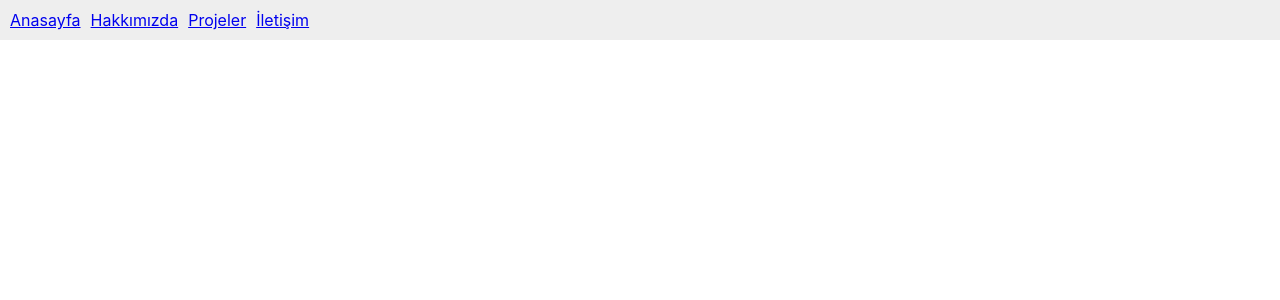
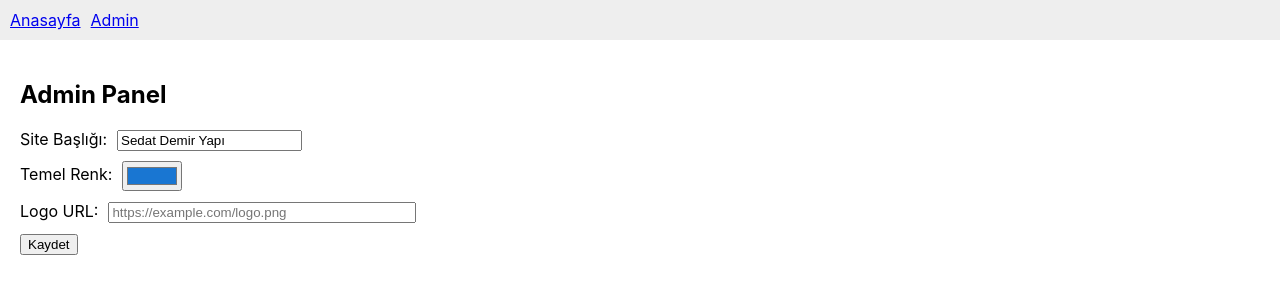
Before and after one commit to Sametkrdg/DekoDem, a React (Create React App) app: page /admin in a window 1280 px wide. Shown: the top 300 px of the page. Built offline with nearby package versions, Linux system fonts and the light colour scheme; the HTML template or start-up script is replaced by a standard one.

Commit message:
değişiklik açıklaması

```diff
--- /dev/null
+++ b/src/Admin.js
@@ -0,0 +1,56 @@
+import React, { useState, useEffect } from "react";
+
+function Admin({ settings, setSettings }) {
+  // Local state admin formu için
+  const [title, setTitle] = useState(settings.title || "");
+  const [color, setColor] = useState(settings.color || "#1976d2");
+  const [logoUrl, setLogoUrl] = useState(settings.logoUrl || "");
+
+  // Ayarları kaydetme fonksiyonu
+  const saveSettings = () => {
+    const newSettings = { title, color, logoUrl };
+    setSettings(newSettings);
+    localStorage.setItem("siteSettings", JSON.stringify(newSettings));
+    alert("Ayarlar kaydedildi!");
+  };
+
+  return (
+    <div style={{ padding: 20 }}>
+      <h2>Admin Panel</h2>
+      <div style={{ marginBottom: 10 }}>
+        <label>Site Başlığı:</label>
+        <input
+          type="text"
+          value={title}
+          onChange={(e) => setTitle(e.target.value)}
+          style={{ marginLeft: 10 }}
+        />
+      </div>
+
+      <div style={{ marginBottom: 10 }}>
+        <label>Temel Renk:</label>
+        <input
+          type="color"
+          value={color}
+          onChange={(e) => setColor(e.target.value)}
+          style={{ marginLeft: 10, width: 60, height: 30, verticalAlign: "middle" }}
+        />
+      </div>
+
+      <div style={{ marginBottom: 10 }}>
+        <label>Logo URL:</label>
+        <input
+          type="text"
+          value={logoUrl}
+          onChange={(e) => setLogoUrl(e.target.value)}
+          placeholder="https://example.com/logo.png"
+          style={{ marginLeft: 10, width: 300 }}
+        />
+      </div>
+
+      <button onClick={saveSettings}>Kaydet</button>
+    </div>
+  );
+}
+
+export default Admin;
--- a/src/App.js
+++ b/src/App.js
@@ -1,21 +1,49 @@
-import { BrowserRouter, Routes, Route } from "react-router-dom";
-import Navbar from "./components/Navbar";
-import Home from "./pages/Home";
-import About from "./pages/About";
-import Projects from "./pages/Projects";
-import Contact from "./pages/Contact";
+import React, { useState, useEffect } from "react";
+import Admin from "./Admin";
+import { BrowserRouter as Router, Routes, Route, Link } from "react-router-dom";
+
+function Home({ settings }) {
+  return (
+    <div style={{ padding: 20, color: settings.color }}>
+      <img
+        src={settings.logoUrl}
+        alt="Logo"
+        style={{ maxWidth: 200, marginBottom: 20 }}
+      />
+      <h1>{settings.title || "Sedat Demir Yapı"}</h1>
+      <p>Bu, inşaat firmamızın tanıtım sitesidir.</p>
+    </div>
+  );
+}
 
 function App() {
+  const [settings, setSettings] = useState({
+    title: "Sedat Demir Yapı",
+    color: "#1976d2",
+    logoUrl: "",
+  });
+
+  useEffect(() => {
+    const saved = localStorage.getItem("siteSettings");
+    if (saved) {
+      setSettings(JSON.parse(saved));
+    }
+  }, []);
+
   return (
-    <BrowserRouter>
-      <Navbar />
+    <Router>
+      <nav style={{ padding: 10, backgroundColor: "#eee" }}>
+        <Link to="/" style={{ marginRight: 10 }}>
+          Anasayfa
+        </Link>
+        <Link to="/admin">Admin</Link>
+      </nav>
+
       <Routes>
-        <Route path="/" element={<Home />} />
-        <Route path="/hakkimizda" element={<About />} />
-        <Route path="/projeler" element={<Projects />} />
-        <Route path="/iletisim" element={<Contact />} />
+        <Route path="/" element={<Home settings={settings} />} />
+        <Route path="/admin" element={<Admin settings={settings} setSettings={setSettings} />} />
       </Routes>
-    </BrowserRouter>
+    </Router>
   );
 }
 
--- a/src/components/Navbar.js
+++ b/src/components/Navbar.js
@@ -1,13 +1,52 @@
+import { AppBar, Toolbar, Button, Box } from "@mui/material";
 import { Link } from "react-router-dom";
 
 function Navbar() {
   return (
-    <nav style={{ padding: '10px', backgroundColor: '#eee' }}>
-      <Link to="/" style={{ marginRight: '10px' }}>Anasayfa</Link>
-      <Link to="/hakkimizda" style={{ marginRight: '10px' }}>Hakkımızda</Link>
-      <Link to="/projeler" style={{ marginRight: '10px' }}>Projeler</Link>
-      <Link to="/iletisim">İletişim</Link>
-    </nav>
+    <AppBar position="static" color="primary">
+      <Toolbar sx={{ justifyContent: "center", position: "relative" }}>
+
+        {/* Logo için boş yer - solda hizalanmış */}
+        <Box
+          sx={{
+            position: "absolute",
+            left: 16,
+            display: "flex",
+            alignItems: "center",
+            height: "100%"
+          }}
+        >
+          {/* Buraya logo komponentini veya <img> koyabilirsin */}
+          <Box
+            sx={{
+              width: 120,  // logo genişliği, istediğin gibi ayarla
+              height: 40,  // logo yüksekliği
+              bgcolor: "secondary.main", // sadece placeholder rengi, sil veya değiştir
+              borderRadius: 1,
+            }}
+          />
+        </Box>
+
+        {/* Menü butonları ortalanmış */}
+        <Box sx={{ display: "flex", gap: 2 }}>
+          <Button color="inherit" component={Link} to="/">
+            Anasayfa
+          </Button>
+          <Button color="inherit" component={Link} to="/hakkimizda">
+            Hakkımızda
+          </Button>
+          <Button color="inherit" component={Link} to="/faaliyet-alanlari">
+            Faaliyet Alanlarımız
+          </Button>
+          <Button color="inherit" component={Link} to="/projeler">
+            Projeler
+          </Button>
+          <Button color="inherit" component={Link} to="/iletisim">
+            İletişim
+          </Button>
+        </Box>
+      </Toolbar>
+    </AppBar>
   );
 }
 
--- a/src/pages/About.js
+++ b/src/pages/About.js
@@ -3,7 +3,7 @@ function About() {
     <div style={{ padding: "20px" }}>
       <h2>Hakkımızda</h2>
       <p>
-        Sedat Demir Yapı, modern inşaat tekniklerini geleneksel işçilikle
+        Deko Dem İnşaat, modern inşaat tekniklerini geleneksel işçilikle
         buluşturarak projelerine hayat verir. Müşteri memnuniyeti ve kalite
         önceliğimizdir.
       </p>
--- a/src/pages/Home.js
+++ b/src/pages/Home.js
@@ -1,7 +1,7 @@
 function Home() {
   return (
     <div style={{ padding: "20px" }}>
-      <h1>Sedat Demir Yapı</h1>
+      <h1>Deko Dem İnşaat</h1>
       <p>20 yıllık tecrübemizle inşaat ve yapı sektöründe güvenin adresiyiz.</p>
       <img
         src="https://via.placeholder.com/800x300"
```
Also changed, not shown: src/components/Footer.js (added, +27 -0 lines), src/pages/ActivityAreas.js (added, +21 -0 lines).
